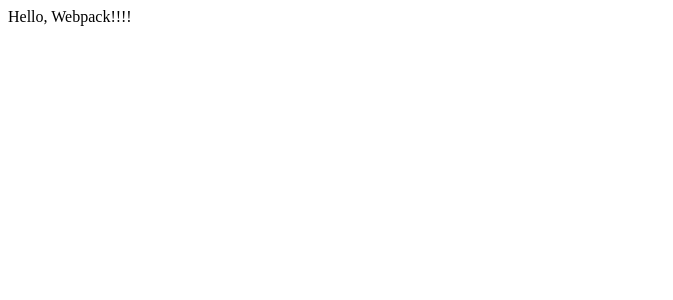
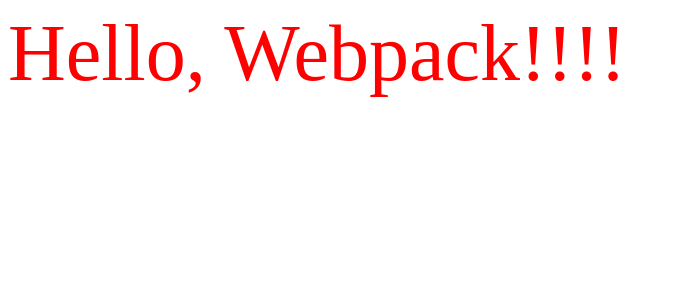
Before and after one commit to taeksoolee/webpack-react-template, a React app: page / in a window 1280 px wide. Shown: the top 300 px of the page, without its empty margins (0-673 px from the left). Built offline with nearby package versions, Linux system fonts and the light colour scheme.

Commit message:
add css-loader style-loader

```diff
--- a/package.json
+++ b/package.json
@@ -16,8 +16,10 @@
     "@babel/preset-env": "^7.16.11",
     "@babel/preset-react": "^7.16.7",
     "babel-loader": "^8.2.4",
+    "css-loader": "^6.7.1",
     "html-loader": "^3.1.0",
     "html-webpack-plugin": "^5.5.0",
+    "style-loader": "^3.3.1",
     "webpack": "^5.71.0",
     "webpack-cli": "^4.9.2",
     "webpack-dev-server": "^4.8.0"
--- /dev/null
+++ b/src/App.css
@@ -0,0 +1,4 @@
+.title {
+  font-size: 80px;
+  color: red;
+}
--- a/src/App.js
+++ b/src/App.js
@@ -1,6 +1,8 @@
 import React from 'react';
+import css from './App.css'
+
 const App = () => (
-  <div>
+  <div className="title">
     Hello, Webpack!!!!
   </div>
 );
--- a/webpack.config.js
+++ b/webpack.config.js
@@ -27,6 +27,10 @@
           },
         ],
       },
+      {
+        test: /\.css$/i,
+        use: ["style-loader", "css-loader"],
+      },
     ],
   },
   plugins: [
```
Also changed, not shown: 1 other file (tests, documents, lock files or other folders).
